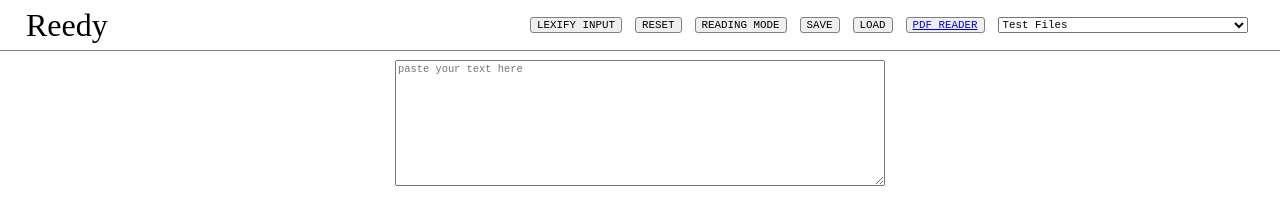
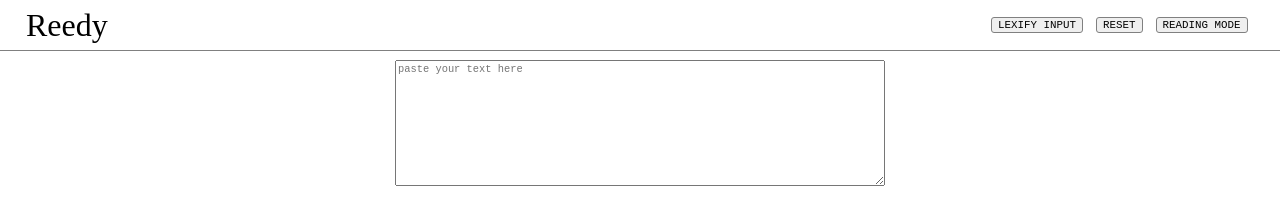
Before and after one commit to sophondetector/Reedy, a website built with Vite: page pages/index.html in a window 1280 px wide. Built offline with nearby package versions, Linux system fonts and the light colour scheme; some packages are replaced by stand-ins of ours; no server answers.

Commit message:
update dev-only toggle to ctrl+` and have dev-only features hidden by default

```diff
--- a/pages/index.html
+++ b/pages/index.html
@@ -21,10 +21,10 @@
 			<button id="legis-enter">LEXIFY INPUT</button>
 			<button id="legis-reset">RESET</button>
 			<button id="reading-mode-toggle">READING MODE</button>
-			<button class="dev-only" id="save-text">SAVE</button>
-			<button class="dev-only" id="load-text">LOAD</button>
-			<button class="dev-only" id="test-pdf"><a href="/pages/pdf-reader.html">PDF READER</a></button>
-			<select class="dev-only" name="texts" id="content-select" style="font-size: smaller;">
+			<button hidden class="dev-only" id="save-text">SAVE</button>
+			<button hidden class="dev-only" id="load-text">LOAD</button>
+			<button hidden class="dev-only" id="test-pdf"><a href="/pages/pdf-reader.html">PDF READER</a></button>
+			<select hidden class="dev-only" name="texts" id="content-select" style="font-size: smaller;">
 				<option value="">Test Files</option>
 			</select>
 		</div>
--- a/src/dev-only.ts
+++ b/src/dev-only.ts
@@ -4,6 +4,7 @@
 	document.querySelectorAll(LECS.common.devOnly).forEach(ele => {
 		//@ts-ignore
 		ele.hidden = true
+		console.log('Legis: dev mode OFF')
 	})
 }
 
@@ -12,6 +13,7 @@
 	document.querySelectorAll(LECS.common.devOnly).forEach(ele => {
 		//@ts-ignore
 		ele.hidden = false
+		console.log('Legis: dev mode ON')
 	})
 }
 
--- a/src/reeder-utils.ts
+++ b/src/reeder-utils.ts
@@ -1,6 +1,7 @@
 import { toggleDevOnly } from './dev-only.js';
 import { lex } from './lexy.js'
 
+//TODO change this to a state object
 var LEXOR_ACTIVE = false;
 var LEXOR_TARGET_IDX = 0;
 var LEXOR_PARA_COUNT = 0;
@@ -71,7 +72,7 @@
 			}
 			break;
 		case "`":
-			toggleDevOnly()
+			if (e.ctrlKey) toggleDevOnly()
 			break;
 		default:
 			// console.log(e.key);
--- a/src/reeder.ts
+++ b/src/reeder.ts
@@ -13,8 +13,7 @@
 	textEle.style.display = 'flex';
 }
 
-// TODO update this to keydown
-document.addEventListener("keypress", keypressHandler)
+document.addEventListener("keydown", keypressHandler)
 
 document.addEventListener("DOMContentLoaded", function(): void {
 	console.log(`content paths: ${TEST_CONTENT_PATHS}`)
```
